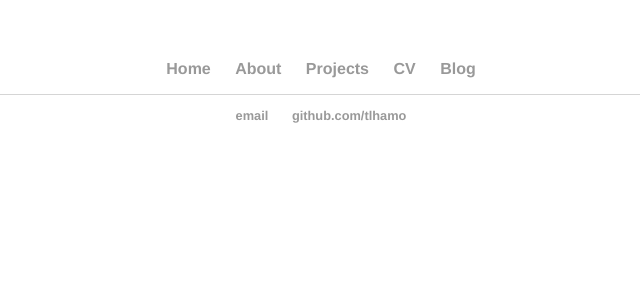
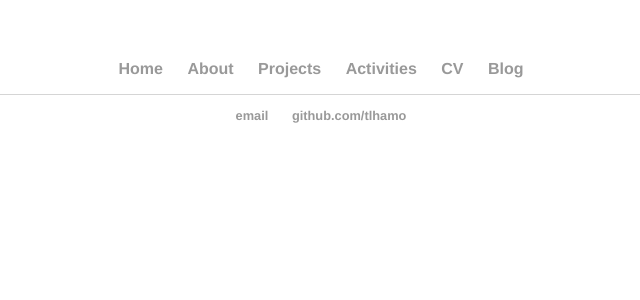
Before and after one commit to tlhamo/2018-Works, a Jekyll site: the page built from ice-cream/index.html, in a window 1280 px wide. Shown: the top 300 px of the page, without its empty margins (309-949 px from the left). Built offline with Jekyll 4.4.1, drawn with Linux system fonts in a browser that asks for light colours.

Commit message:
Update default.html

```diff
--- a/_layouts/default.html
+++ b/_layouts/default.html
@@ -11,6 +11,7 @@
 	        		<li><a href="/">Home</a></li>
 		        	<li><a href="/about">About</a></li>
 				<li><a href="/projects">Projects</a></li>
+				<li><a href="/activities">Activities</a></li>
 	        		<li><a href="/cv">CV</a></li>
 	        		<li><a href="/blog">Blog</a></li>
 	    		</ul>
```
